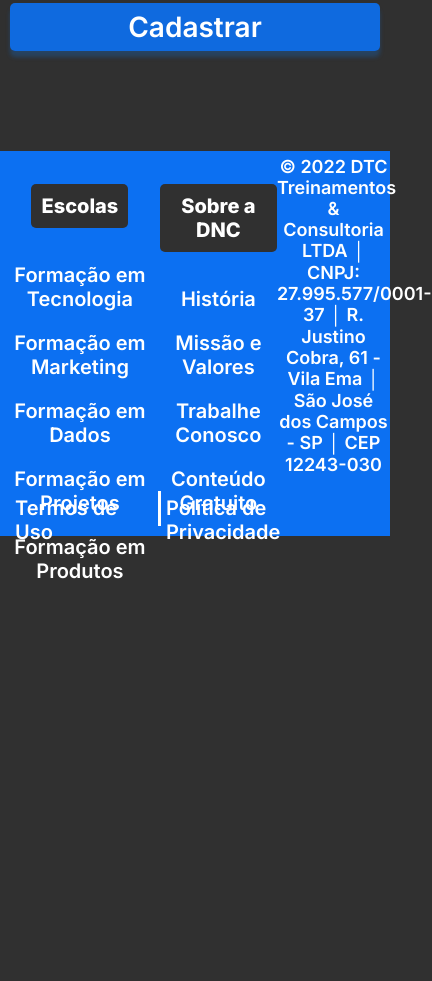
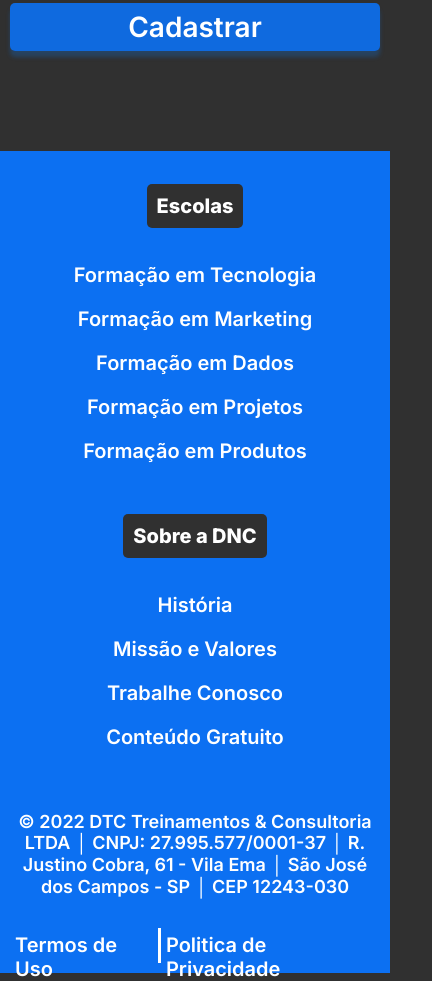
Before and after one commit to maiconIran/Bootcamp-DNC-, a plain HTML site: page index.html in a window 390 px wide. Shown: the part 1628-2609 px from the top of the page, 432 px wide, since content can reach past the window. Before the commit the page ends 2231 px from the top, so only its background shows below. Drawn offline with Linux system fonts and the light colour scheme.

Commit message:
Adicionando media query no footer

```diff
--- a/style.css
+++ b/style.css
@@ -279,6 +279,7 @@ footer .linhaDois a:hover {
     /* section */
 
     section h1 {
+
         font-size: 38px;
     }
 
@@ -295,4 +296,15 @@ footer .linhaDois a:hover {
     .checkbox-itens label {
         font-size: 17px;
     }
+
+    /* footer (rodapé) */
+
+    footer .linhaUm {
+        flex-direction: column;
+    }
+
+    footer .endereço {
+        width: 95%;
+        margin-bottom: 20px;
+    }
 }
```
